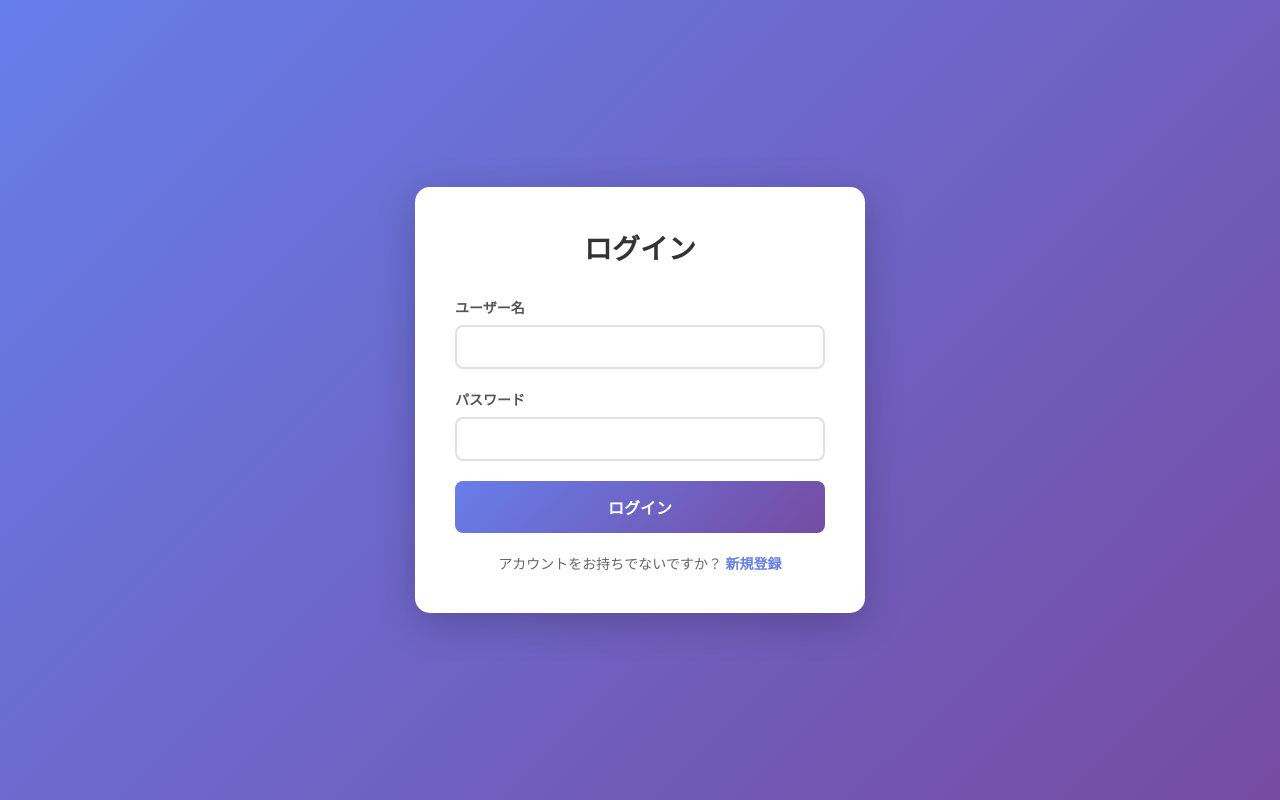
After one commit to mikawa-pbl/pbl-app-2025, a Django app: page /team_UD/login/ in a window 1280 px wide. The commit adds this page. Run offline with Django 4.2, Linux system fonts and the light colour scheme.

Commit message:
ADD: アカウント機能の追加

```diff
--- a/team_UD/urls.py
+++ b/team_UD/urls.py
@@ -11,4 +11,8 @@ urlpatterns = [
     path("api/memo/<int:year>/<int:month>/<int:day>/", views.get_memo_by_date, name="get_memo_by_date"),
     path("api/memo/save/", views.save_memo, name="save_memo"),
     path("api/memo/delete/<int:memo_id>/", views.delete_memo, name="delete_memo"),
+    # アカウント関連
+    path("register/", views.register_view, name="register"),
+    path("login/", views.login_view, name="login"),
+    path("logout/", views.logout_view, name="logout"),
 ]
--- a/team_UD/views.py
+++ b/team_UD/views.py
@@ -1,7 +1,7 @@
-from django.shortcuts import render
+from django.shortcuts import render, redirect
 from django.http import JsonResponse
 from django.views.decorators.csrf import csrf_exempt
-from .models import Member, Event, Memo
+from .models import Member, Event, Memo, Account
 from datetime import datetime, timedelta
 import calendar
 import json
@@ -91,8 +91,13 @@ def calendar_view(request):
 
 
 def memo_view(request):
-    memos = Memo.objects.using("team_UD").all().order_by("-created_at")
-    return render(request, "teams/team_UD/memo.html", {"memos": memos})
+    # ログインチェック
+    if "user_id" not in request.session:
+        return redirect("team_UD:login")
+
+    user_id = request.session["user_id"]
+    memos = Memo.objects.using("team_UD").filter(account_id=user_id).order_by("-created_at")
+    return render(request, "teams/team_UD/memo.html", {"memos": memos, "username": request.session.get("username")})
 
 
 @csrf_exempt
@@ -100,8 +105,13 @@ def get_memo_by_date(request, year, month, day):
     """特定の日付のメモを取得するAPI"""
     if request.method == "GET":
         try:
+            # ログインチェック
+            if "user_id" not in request.session:
+                return JsonResponse({"error": "ログインが必要です"}, status=401)
+
+            user_id = request.session["user_id"]
             target_date = datetime(year, month, day).date()
-            memos = Memo.objects.using("team_UD").filter(date=target_date).order_by("-created_at")
+            memos = Memo.objects.using("team_UD").filter(date=target_date, account_id=user_id).order_by("-created_at")
             memo_list = [
                 {
                     "id": memo.id,
@@ -125,6 +135,11 @@ def save_memo(request):
     """メモを保存するAPI"""
     if request.method == "POST":
         try:
+            # ログインチェック
+            if "user_id" not in request.session:
+                return JsonResponse({"error": "ログインが必要です"}, status=401)
+
+            user_id = request.session["user_id"]
             data = json.loads(request.body)
             date_str = data.get("date")
             content = data.get("content")
@@ -145,8 +160,8 @@ def save_memo(request):
                 interview_date = datetime.strptime(interview_date_str, "%Y-%m-%d").date()
 
             if memo_id:
-                # 既存のメモを更新
-                memo = Memo.objects.using("team_UD").get(id=memo_id)
+                # 既存のメモを更新（自分のメモのみ）
+                memo = Memo.objects.using("team_UD").get(id=memo_id, account_id=user_id)
                 memo.content = content
                 memo.date = target_date
                 memo.company_name = company_name
@@ -156,7 +171,9 @@ def save_memo(request):
                 memo.save(using="team_UD")
             else:
                 # 新しいメモを作成
+                account = Account.objects.using("team_UD").get(id=user_id)
                 memo = Memo(
+                    account=account,
                     date=target_date,
                     content=content,
                     company_name=company_name,
@@ -189,6 +206,12 @@ def create_memo(request):
     """就活メモを作成する"""
     if request.method == "POST":
         try:
+            # ログインチェック
+            if "user_id" not in request.session:
+                return redirect("team_UD:login")
+
+            user_id = request.session["user_id"]
+
             # フォームデータを取得
             company_name = request.POST.get("company_name", "")
             interview_stage = request.POST.get("interview_stage", "")
@@ -206,7 +229,9 @@ def create_memo(request):
                 interview_date = datetime.strptime(interview_date_str, "%Y-%m-%d").date()
 
             # メモを作成
+            account = Account.objects.using("team_UD").get(id=user_id)
             memo = Memo(
+                account=account,
                 company_name=company_name,
                 interview_stage=interview_stage,
                 interview_date=interview_date,
@@ -217,7 +242,6 @@ def create_memo(request):
             memo.save(using="team_UD")
 
             # メモ一覧ページにリダイレクト
-            from django.shortcuts import redirect
             return redirect("team_UD:memo")
 
         except Exception as e:
@@ -231,10 +255,73 @@ def delete_memo(request, memo_id):
     """メモを削除するAPI"""
     if request.method == "DELETE":
         try:
-            memo = Memo.objects.using("team_UD").get(id=memo_id)
+            # ログインチェック
+            if "user_id" not in request.session:
+                return JsonResponse({"error": "ログインが必要です"}, status=401)
+
+            user_id = request.session["user_id"]
+            # 自分のメモのみ削除可能
+            memo = Memo.objects.using("team_UD").get(id=memo_id, account_id=user_id)
             memo.delete(using="team_UD")
             return JsonResponse({"message": "削除しました"}, status=200)
         except Memo.DoesNotExist:
             return JsonResponse({"error": "メモが見つかりません"}, status=404)
         except Exception as e:
             return JsonResponse({"error": str(e)}, status=400)
+
+
+# アカウント関連のビュー
+def register_view(request):
+    """アカウント登録ページ"""
+    if request.method == "GET":
+        return render(request, "teams/team_UD/register.html")
+    elif request.method == "POST":
+        username = request.POST.get("username")
+        password = request.POST.get("password")
+
+        if not username or not password:
+            return render(request, "teams/team_UD/register.html", {"error": "ユーザー名とパスワードは必須です"})
+
+        # ユーザー名の重複チェック
+        if Account.objects.using("team_UD").filter(username=username).exists():
+            return render(request, "teams/team_UD/register.html", {"error": "このユーザー名は既に使用されています"})
+
+        # アカウントを作成
+        account = Account(username=username, password=password)
+        account.save(using="team_UD")
+
+        # セッションにユーザー情報を保存
+        request.session["user_id"] = account.id
+        request.session["username"] = account.username
+
+        return redirect("team_UD:memo")
+
+
+def login_view(request):
+    """ログインページ"""
+    if request.method == "GET":
+        return render(request, "teams/team_UD/login.html")
+    elif request.method == "POST":
+        username = request.POST.get("username")
+        password = request.POST.get("password")
+
+        if not username or not password:
+            return render(request, "teams/team_UD/login.html", {"error": "ユーザー名とパスワードを入力してください"})
+
+        try:
+            account = Account.objects.using("team_UD").get(username=username, password=password)
+            # セッションにユーザー情報を保存
+            request.session["user_id"] = account.id
+            request.session["username"] = account.username
+            return redirect("team_UD:memo")
+        except Account.DoesNotExist:
+            return render(request, "teams/team_UD/login.html", {"error": "ユーザー名またはパスワードが間違っています"})
+
+
+def logout_view(request):
+    """ログアウト"""
+    if "user_id" in request.session:
+        del request.session["user_id"]
+    if "username" in request.session:
+        del request.session["username"]
+    return redirect("team_UD:login")
--- /dev/null
+++ b/templates/teams/team_UD/login.html
@@ -0,0 +1,145 @@
+<!DOCTYPE html>
+<html>
+<head>
+    <meta charset="UTF-8">
+    <meta name="viewport" content="width=device-width, initial-scale=1.0">
+    <title>ログイン - Team UD</title>
+    <style>
+        * {
+            margin: 0;
+            padding: 0;
+            box-sizing: border-box;
+        }
+
+        body {
+            font-family: 'Segoe UI', Tahoma, Geneva, Verdana, sans-serif;
+            background: linear-gradient(135deg, #667eea 0%, #764ba2 100%);
+            min-height: 100vh;
+            display: flex;
+            justify-content: center;
+            align-items: center;
+            padding: 20px;
+        }
+
+        .container {
+            max-width: 450px;
+            width: 100%;
+            background: white;
+            border-radius: 15px;
+            box-shadow: 0 10px 40px rgba(0, 0, 0, 0.2);
+            padding: 40px;
+        }
+
+        h1 {
+            color: #333;
+            text-align: center;
+            margin-bottom: 30px;
+            font-size: 28px;
+        }
+
+        .form-group {
+            margin-bottom: 20px;
+        }
+
+        .form-group label {
+            display: block;
+            margin-bottom: 8px;
+            color: #555;
+            font-weight: 600;
+            font-size: 14px;
+        }
+
+        .form-group input {
+            width: 100%;
+            padding: 12px 15px;
+            border: 2px solid #e0e0e0;
+            border-radius: 8px;
+            font-size: 14px;
+            transition: border-color 0.3s;
+        }
+
+        .form-group input:focus {
+            outline: none;
+            border-color: #667eea;
+        }
+
+        .error-message {
+            background-color: #ffebee;
+            color: #c62828;
+            padding: 12px;
+            border-radius: 8px;
+            margin-bottom: 20px;
+            font-size: 14px;
+            border-left: 4px solid #c62828;
+        }
+
+        .btn-primary {
+            width: 100%;
+            padding: 14px;
+            background: linear-gradient(135deg, #667eea 0%, #764ba2 100%);
+            color: white;
+            border: none;
+            border-radius: 8px;
+            font-size: 16px;
+            font-weight: 600;
+            cursor: pointer;
+            transition: transform 0.2s, box-shadow 0.2s;
+        }
+
+        .btn-primary:hover {
+            transform: translateY(-2px);
+            box-shadow: 0 5px 20px rgba(102, 126, 234, 0.4);
+        }
+
+        .btn-primary:active {
+            transform: translateY(0);
+        }
+
+        .register-link {
+            text-align: center;
+            margin-top: 20px;
+            color: #666;
+            font-size: 14px;
+        }
+
+        .register-link a {
+            color: #667eea;
+            text-decoration: none;
+            font-weight: 600;
+        }
+
+        .register-link a:hover {
+            text-decoration: underline;
+        }
+    </style>
+</head>
+<body>
+    <div class="container">
+        <h1>ログイン</h1>
+
+        {% if error %}
+        <div class="error-message">
+            {{ error }}
+        </div>
+        {% endif %}
+
+        <form method="POST">
+            <div class="form-group">
+                <label for="username">ユーザー名</label>
+                <input type="text" id="username" name="username" required>
+            </div>
+
+            <div class="form-group">
+                <label for="password">パスワード</label>
+                <input type="password" id="password" name="password" required>
+            </div>
+
+            <button type="submit" class="btn-primary">ログイン</button>
+        </form>
+
+        <div class="register-link">
+            アカウントをお持ちでないですか？ <a href="{% url 'team_UD:register' %}">新規登録</a>
+        </div>
+    </div>
+</body>
+</html>
```
Also changed, not shown: team_UD/models.py (+12 -0 lines), templates/teams/team_UD/memo.html (+42 -0 lines), templates/teams/team_UD/register.html (added, +145 -0 lines), team_UD/migrations/0005_account_memo_account.py (added).
